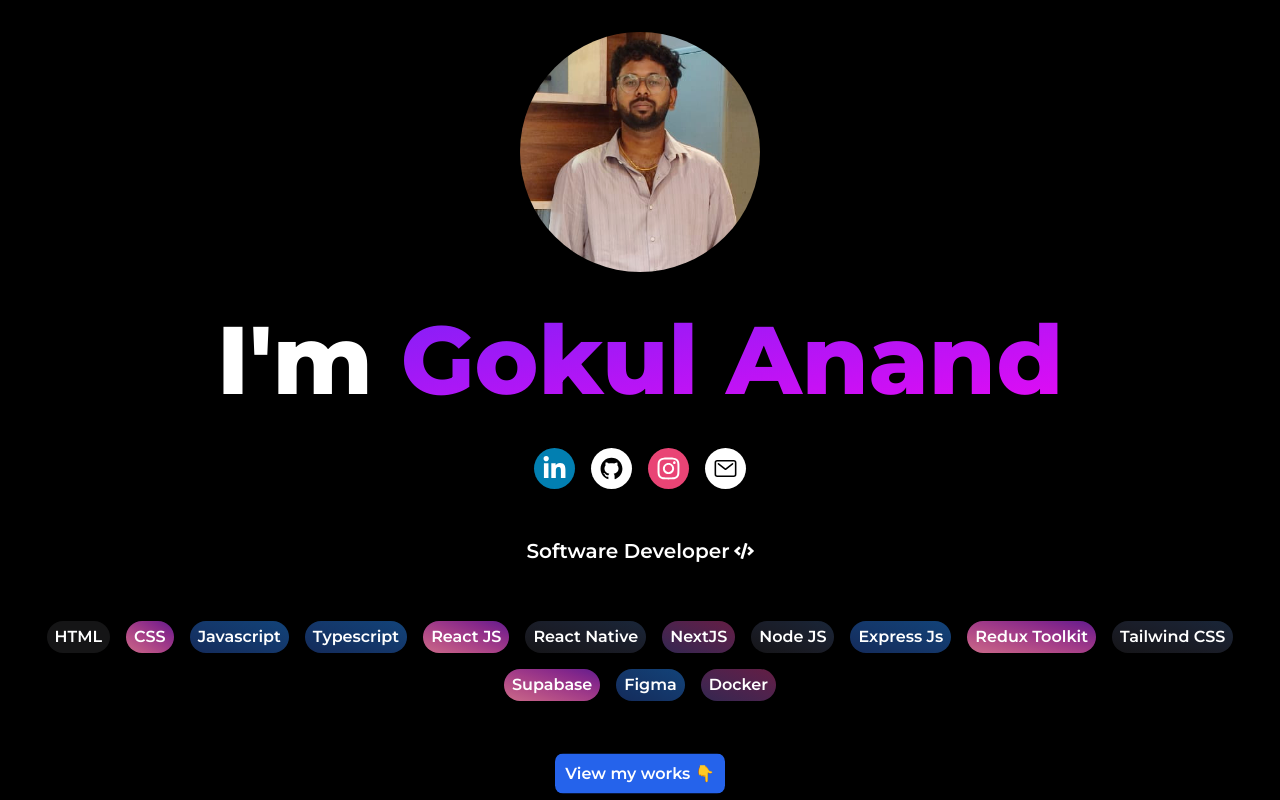
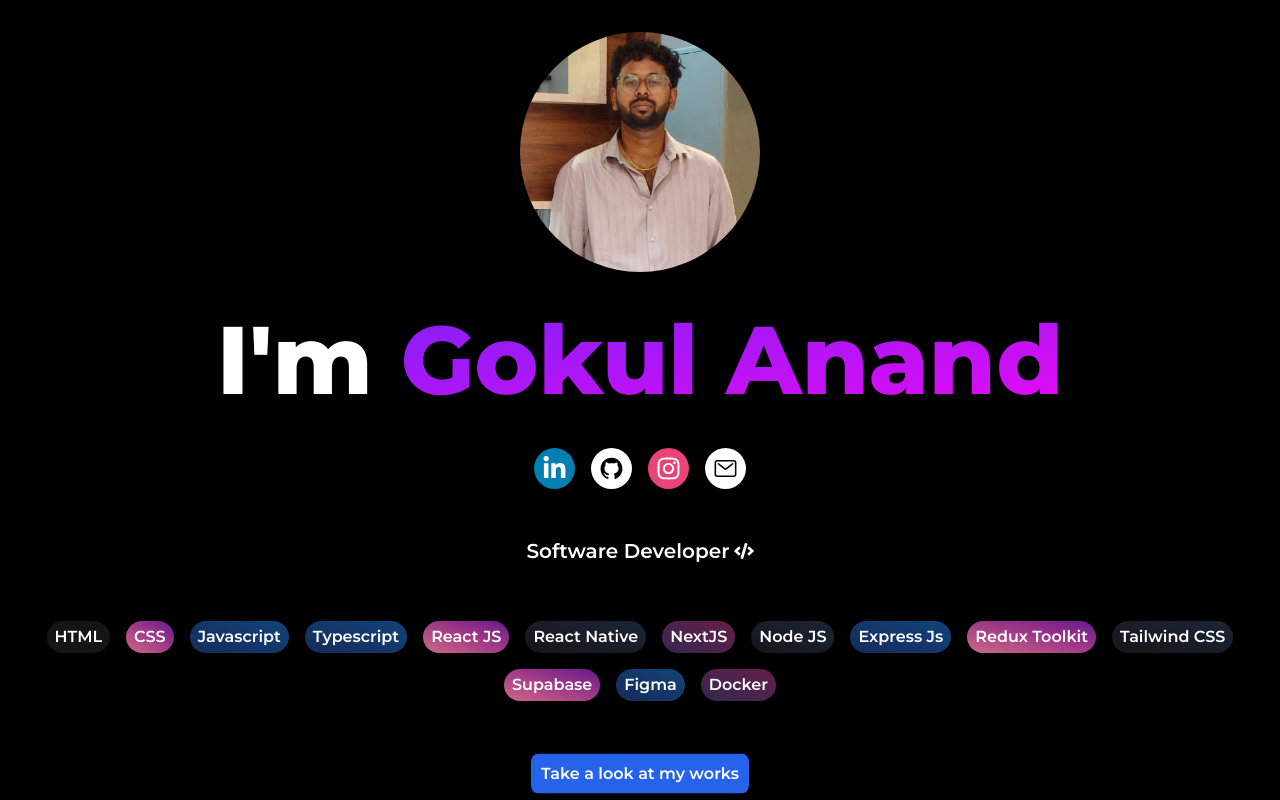
Before and after one commit to gokulanand-selvan/gokul-portfolio, a Next.js app: page / in a window 1280 px wide. Shown: the top 800 px of the page. Built offline with nearby package versions, Linux system fonts and the light colour scheme; no server answers.

Commit message:
Text changes

```diff
--- a/layouts/AboutMe.tsx
+++ b/layouts/AboutMe.tsx
@@ -84,7 +84,7 @@ export default function AboutMe({
           onClick={() => triggerScroll()}
           className="text-white font-semibold text-ellipsis truncate"
         >
-          View my works 👇
+          Take a look at my works
         </button>
       </div>
     </section>
```
